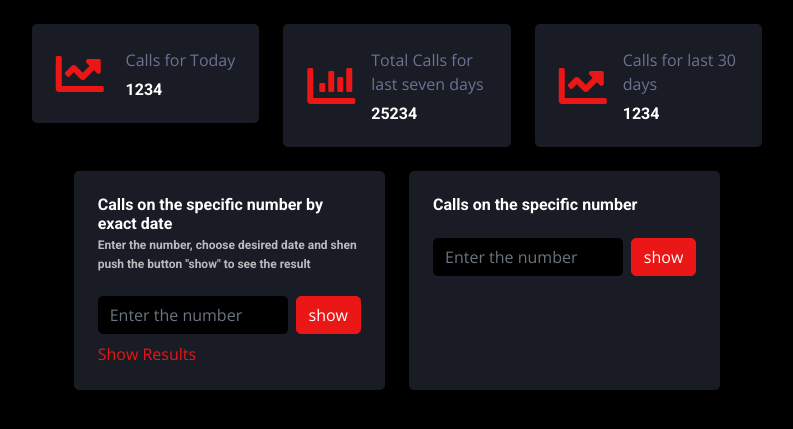
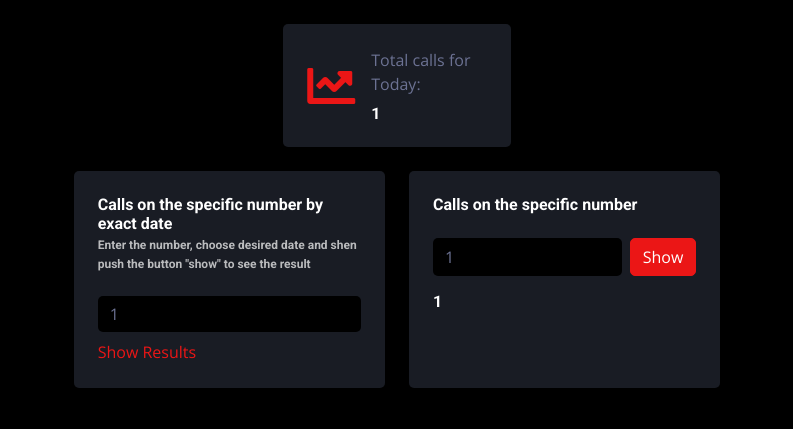
Before and after one commit to MarBifrost/CallVotingApp, a Django app: template templates/index.html in a window 1280 px wide. Shown: the part 64-493 px from the top of the page, without its empty margins (268-1061 px from the left). Run offline with Django 5.2, Linux system fonts and the light colour scheme; the template is opened without the code that fills it: most values are stand-ins (such as "Sample title", 1, 10 or a date in 2020); some libraries are stand-ins or nearby versions.

Commit message:
added some changes to html and view files

```diff
--- a/static/css/style.css
+++ b/static/css/style.css
@@ -82,6 +82,7 @@
 .error-message button {
     margin-top: 10px;
 }
+
 
 .btn-square,
 .btn-sm-square,
--- a/static/js/main.js
+++ b/static/js/main.js
@@ -50,3 +50,9 @@
 
 
 })(jQuery);
+//
+// document.getElementById('searchForm').addEventListener('submit', function () {
+//     setTimeout(function () {
+//         document.getElementById('calledNumberInput').value='';
+//     },100);
+// });
--- a/templates/404.html
+++ b/templates/404.html
@@ -40,7 +40,7 @@
                         <i class="bi bi-exclamation-triangle display-1 text-primary"></i>
                         <h1 class="display-1 fw-bold">404</h1>
                         <h1 class="mb-4">Page Not Found</h1>
-                        <h4 class="mb-4">We’re sorry, you need to be an authorized user</h4>
+                        <h4 class="mb-4">Authorized access only. Please contact your administrator</h4>
                         <a class="btn btn-primary rounded-pill py-3 px-5" href="{% url 'users:login' %}">Go To Login Page</a>
                     </div>
                 </div>
--- a/templates/index.html
+++ b/templates/index.html
@@ -70,26 +70,8 @@
                         <div class="bg-secondary rounded d-flex align-items-center justify-content-between p-4">
                             <i class="fa fa-chart-line fa-3x text-primary"></i>
                             <div class="ms-3">
-                                <p class="mb-2">Calls for Today</p>
-                                <h6 class="mb-0">1234</h6>
-                            </div>
-                        </div>
-                    </div>
-                    <div class="col-sm-6 col-xl-3">
-                        <div class="bg-secondary rounded d-flex align-items-center justify-content-between p-4">
-                            <i class="fa fa-chart-bar fa-3x text-primary"></i>
-                            <div class="ms-3">
-                                <p class="mb-2">Total Calls for last seven days</p>
-                                <h6 class="mb-0">25234</h6>
-                            </div>
-                        </div>
-                    </div>
-                    <div class="col-sm-6 col-xl-3">
-                        <div class="bg-secondary rounded d-flex align-items-center justify-content-between p-4">
-                            <i class="fa fa-chart-line fa-3x text-primary"></i>
-                            <div class="ms-3">
-                                <p class="mb-2">Calls for last 30 days</p>
-                                <h6 class="mb-0">1234</h6>
+                                <p class="mb-2">Total calls for Today:</p>
+                                    <h6 class="mb-0">{{ calls_count }}</h6>
                             </div>
                         </div>
                     </div>
@@ -108,8 +90,9 @@
                                 </h6>
                             </div>
                             <div class="d-flex mb-2">
-                                <input class="form-control bg-dark border-0" type="text" placeholder="Enter the number">
-                                <button type="button" class="btn btn-primary ms-2">show</button>
+                                <input class="form-control bg-dark border-0" type="text" placeholder="Enter the number" value="{{ called_number }}">
+{#                                <button type="submit" class="btn btn-primary ms-2" id="click">show</button>#}
+
                             </div>
                             <div id="calender"></div>
                             <a href="">Show Results</a>
@@ -121,10 +104,16 @@
                                 <h6 class="mb-0">Calls on the specific number</h6>
                             </div>
                             <div class="d-flex mb-2">
-                                <input class="form-control bg-dark border-0" type="text" placeholder="Enter the number">
-                                <button type="button" class="btn btn-primary ms-2">show</button>
+                                <form method="GET">
+                                    <div class="d-flex mb-2">
+                                        <input class="form-control bg-dark border-0" type="text" name="called_number" placeholder="Enter the number" value="{{ called_number }}">
+                                        <button type="submit" class="btn btn-primary ms-2">Show</button>
+                                    </div>
+                                </form>
                             </div>
-
+                            {% if called_number %}
+                                <h6 class="mb-0 result_show"> {{ called_number_count }}</h6>
+                            {% endif %}
                         </div>
                     </div>
                 </div>
--- a/users/models.py
+++ b/users/models.py
@@ -34,4 +34,4 @@ class CustomUser(AbstractUser):
     USERNAME_FIELD = 'username'
 
     def __str__(self):
-        return self.username
+        return f"{self.username}, {self.allowed_ip}"
```
Also changed, not shown: calls/models.py (+8 -8 lines), calls/views.py (+43 -4 lines), calls/migrations/0003_initial.py (added).
